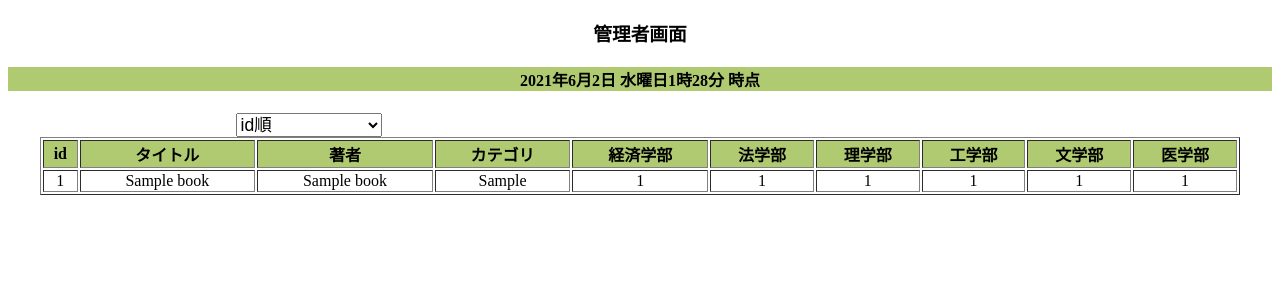
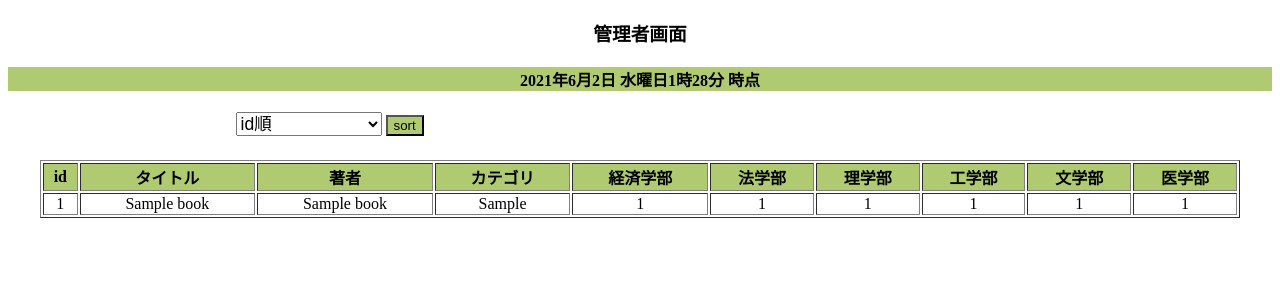
Before and after one commit to kyoF/Kyamy-Tech, a Flask app: page /admin/ in a window 1280 px wide. Shown: the top 300 px of the page. Run offline with Flask 2, Linux system fonts and the light colour scheme; tables that the repository leaves empty hold one stand-in row (values such as "Sample post").

Commit message:
602yuta1028

```diff
--- a/src/admin/templates/admin/admin.html
+++ b/src/admin/templates/admin/admin.html
@@ -52,7 +52,7 @@
         </h4>
 
         <form action="{{url_for('admin.show_admin_window')}}" method="POST">
-                <select size="1" class="sort_box" name="sort_category">
+            <select size="1" class="sort_box" name="sort_category">
                 <option>id順</option>
                 <option>経済学部人気順</option>
                 <option>法学部人気順</option>
@@ -60,7 +60,9 @@
                 <option>工学部人気順</option>
                 <option>文学部人気順</option>
                 <option>医学部人気順</option>
-                </select>
+            </select>
+            <button type="submit">sort</button>
+        </form>
                 <table border="1">
                 　  <tr>
                         <th>id</th>
@@ -89,6 +91,5 @@
                             </tr>
                         {% endfor %}
                 </table>
-        </form>
     </body>
 </html>
--- a/src/admin/views/admin.py
+++ b/src/admin/views/admin.py
@@ -8,21 +8,26 @@ admin = Blueprint('admin', __name__)
 
 @admin.route('/')
 def show_admin_window():
-    # sort_category = request.form.get('sort_category')
-    # print(sort_category)
-    # if sort_category=='経済学部人気順':
-    #     admin_book_info = Book.query.order_by(Book.title).all()
-    # elif sort_category=='法学部人気順':
-    #     admin_book_info = Book.query.order_by(Book.id.desc()).all()
-    # elif sort_category=='理学部人気順':
-    #     admin_book_info = Book.query.order_by(Book.category).all()
-    # elif sort_category=='工学部人気順':
-    #     admin_book_info = Book.query.order_by(Book.category.desc()).all()
-    # elif sort_category=='文学部人気順':
-    #     admin_book_info = Book.query.order_by(Book.name).all()
-    # elif sort_category=='医学部人気順':
-    #     admin_book_info = Book.query.order_by(Book.name()).all()
-    # else:
-    #     admin_book_info = Book.query.order_by(Book.id).all()
     admin_book_info = Book.query.order_by(Book.id).all()
     return render_template('admin/admin.html', admin_book_info=admin_book_info)
+
+@admin.route('/', methods=['POST'])
+def show_admin_window_sort():
+    sort_category = request.form.get('sort_category')
+    # print(sort_category)
+    if sort_category=='経済学部人気順':
+        admin_book_info = Book.query.order_by(Book.keizai.desc()).all()
+    elif sort_category=='法学部人気順':
+        admin_book_info = Book.query.order_by(Book.hougaku.desc()).all()
+    elif sort_category=='理学部人気順':
+        admin_book_info = Book.query.order_by(Book.rigaku.desc()).all()
+    elif sort_category=='工学部人気順':
+        admin_book_info = Book.query.order_by(Book.kougaku.desc()).all()
+    elif sort_category=='文学部人気順':
+        admin_book_info = Book.query.order_by(Book.bungaku.desc()).all()
+    elif sort_category=='医学部人気順':
+        admin_book_info = Book.query.order_by(Book.igaku.desc()).all()
+    else:
+        admin_book_info = Book.query.order_by(Book.id).all()
+
+    return render_template('admin/admin.html', admin_book_info=admin_book_info)
```
